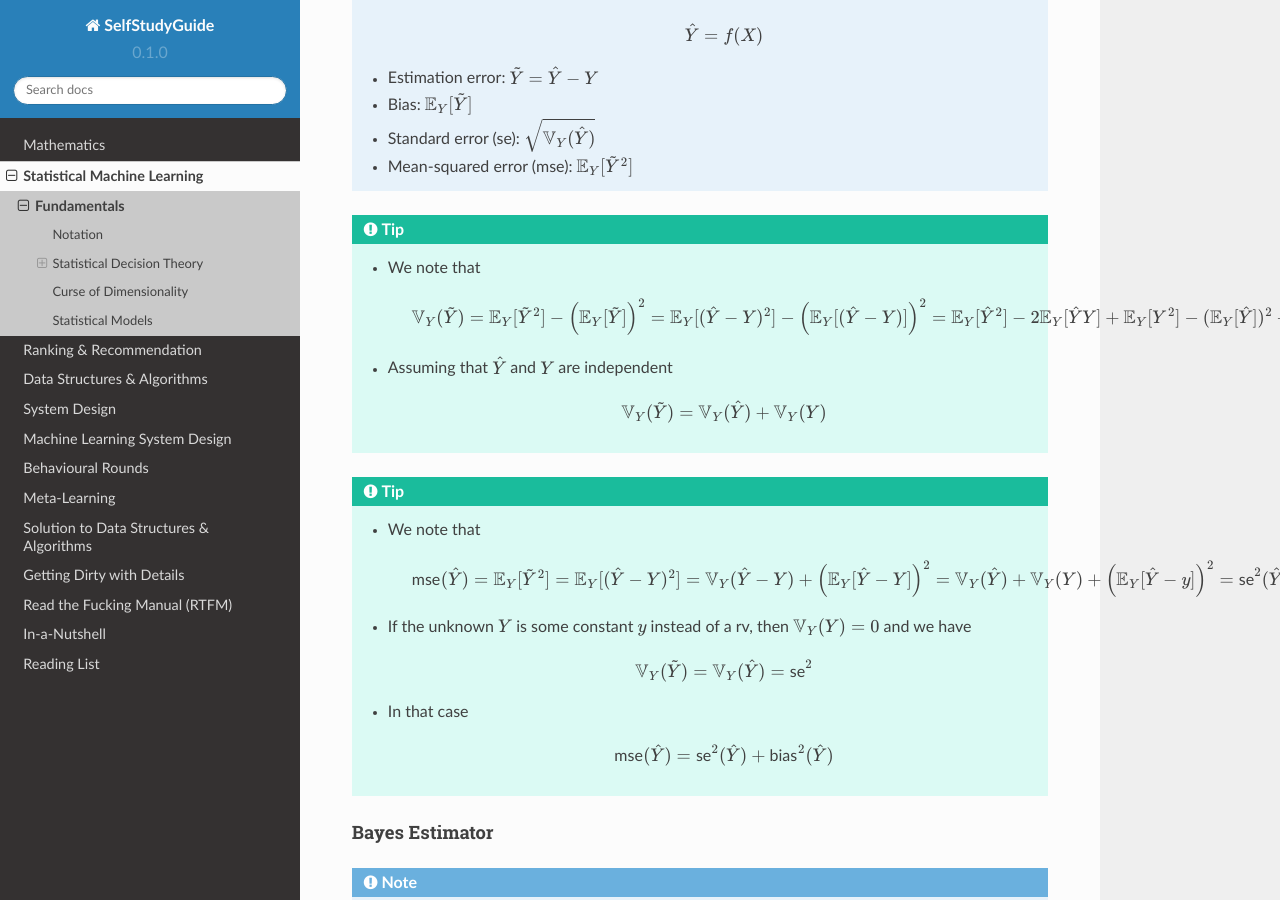
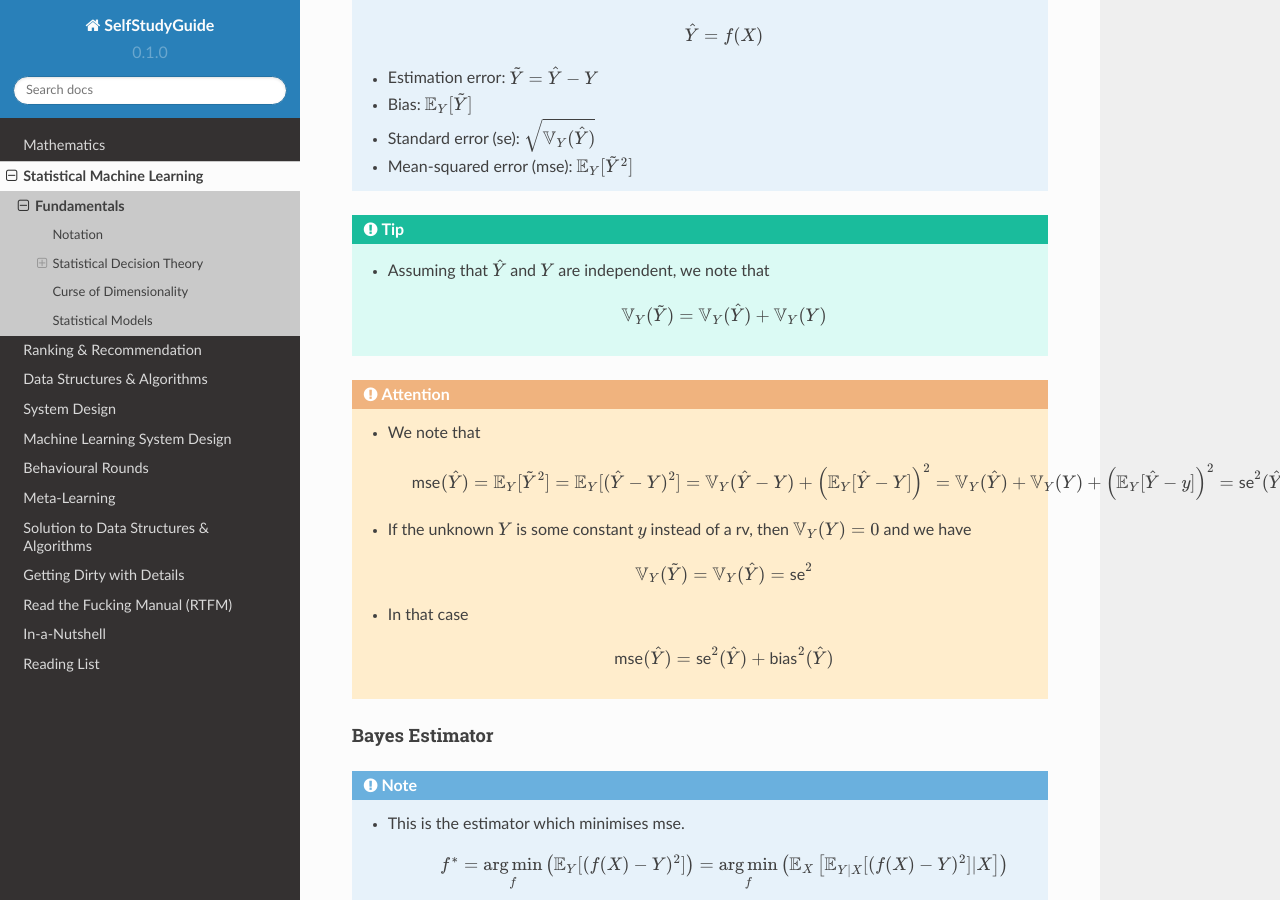
Before and after one commit to uselesstechjunks/leetcode, a Sphinx documentation site: the page built from docs/source/ml/basics.rst, in a window 1280 px wide and 900 px high, scrolled down 980 px. Built offline with Sphinx 7.4.7 and the Read the Docs theme 2.0.0, drawn with Linux system fonts in a browser that asks for light colours; part of the change alters nothing that is shown.

Commit message:
Update basics.rst

```diff
--- a/docs/source/ml/basics.rst
+++ b/docs/source/ml/basics.rst
@@ -39,14 +39,11 @@ Regression
 	* Mean-squared error (mse): :math:`\mathbb{E}_Y[\tilde{Y}^2]`
 
 .. tip::
-	* We note that
-
-		.. math:: \mathbb{V}_Y(\tilde{Y})=\mathbb{E}_Y[\tilde{Y}^2]-\left(\mathbb{E}_Y[\tilde{Y}]\right)^2=\mathbb{E}_Y[(\hat{Y}-Y)^2]-\left(\mathbb{E}_Y[(\hat{Y}-Y)]\right)^2=\mathbb{E}_Y[\hat{Y}^2]-2\mathbb{E}_Y[\hat{Y}Y]+\mathbb{E}_Y[Y^2]-(\mathbb{E}_Y[\hat{Y}])^2+2\mathbb{E}_Y[\hat{Y}]\mathbb{E}_Y[Y]-(\mathbb{E}_Y[Y])^2
-	* Assuming that :math:`\hat{Y}` and :math:`Y` are independent
+	* Assuming that :math:`\hat{Y}` and :math:`Y` are independent, we note that
 
 		.. math:: \mathbb{V}_Y(\tilde{Y})=\mathbb{V}_Y(\hat{Y})+\mathbb{V}_Y(Y)
 
-.. tip::
+.. attention::
 	* We note that
 
 		.. math:: \text{mse}(\hat{Y})=\mathbb{E}_Y[\tilde{Y}^2]=\mathbb{E}_Y[(\hat{Y}-Y)^2]=\mathbb{V}_Y(\hat{Y}-Y)+\left(\mathbb{E}_Y[\hat{Y}-Y]\right)^2=\mathbb{V}_Y(\hat{Y})+\mathbb{V}_Y(Y)+\left(\mathbb{E}_Y[\hat{Y}-y]\right)^2=\text{se}^2(\hat{Y})+\text{bias}^2(\hat{Y})+\mathbb{V}_Y(Y)
```
